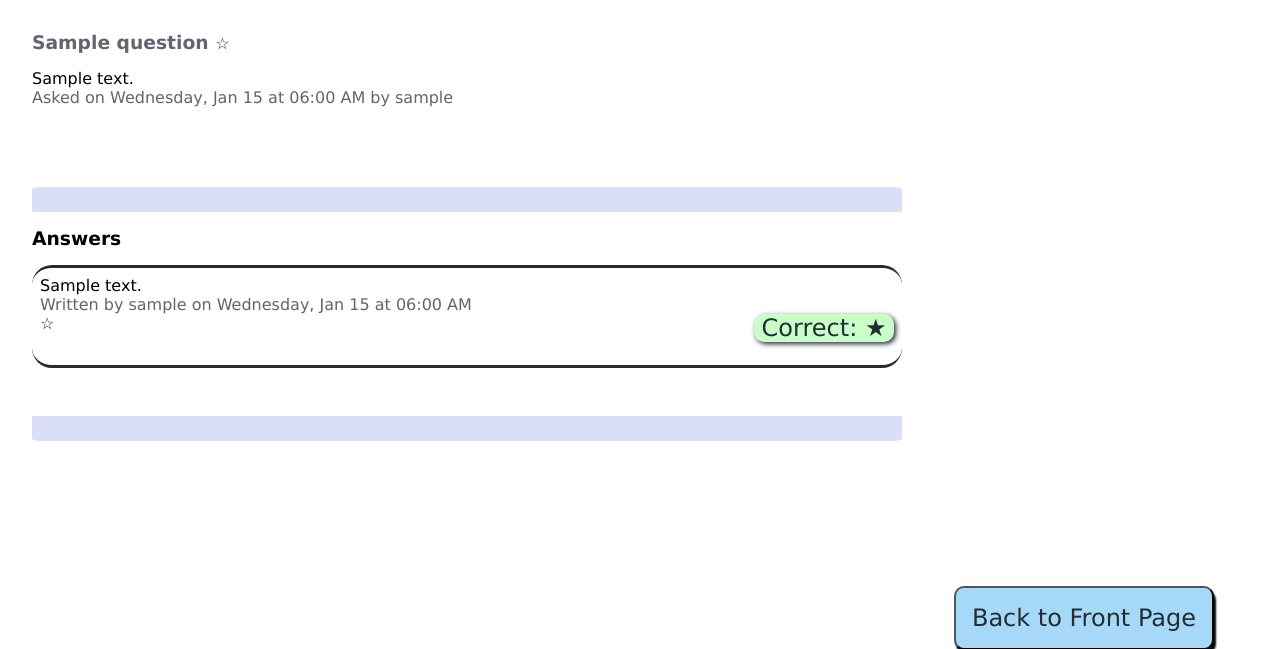
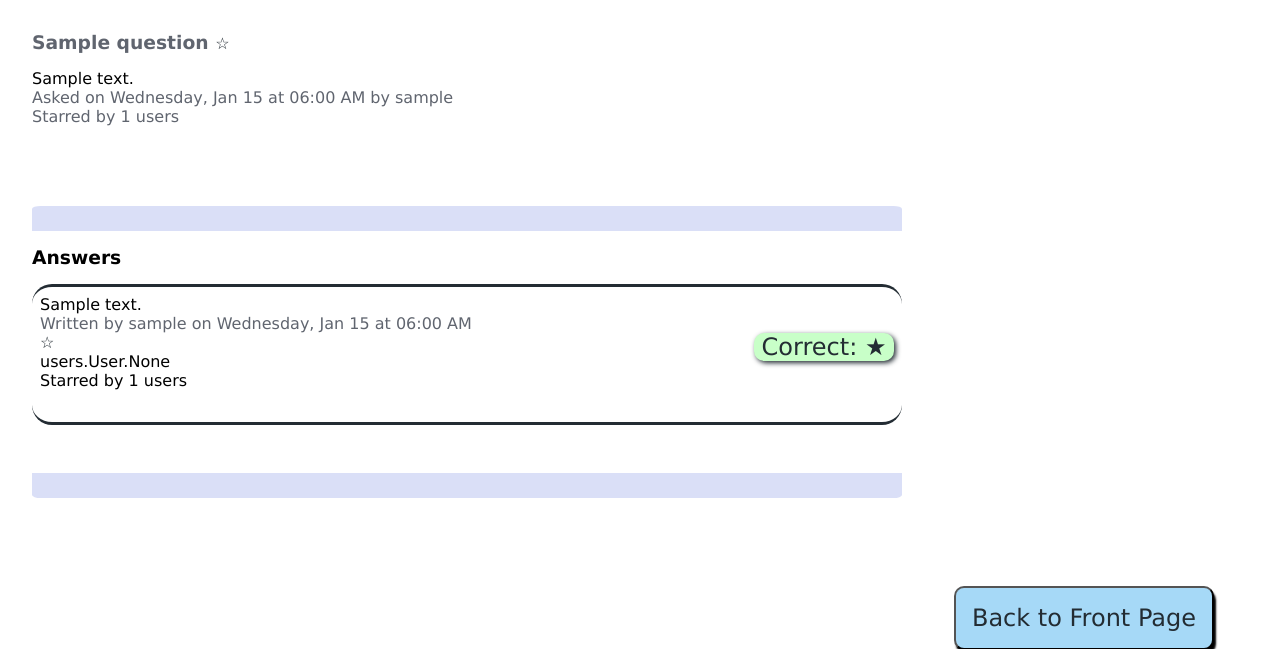
Before and after one commit to momentum-team-4/django-questionbox-kylemcconaughey, a Django app: page /question/1/ in a window 1280 px wide. Shown: the part 109-758 px from the top of the page. Run offline with Django 3.2, Linux system fonts and the light colour scheme; tables that the repository leaves empty hold one stand-in row (values such as "Sample post"); parts of the project's set-up code (start-up, migrations or seed data) failed here and were passed over; some libraries are stand-ins or nearby versions.

Commit message:
debugging lack of starring visibility

```diff
--- a/questionbox/models.py
+++ b/questionbox/models.py
@@ -53,6 +53,9 @@ class Answer(models.Model):
         to=User, related_name="starred_answers", blank=True
     )
 
+    def isStarred(self):
+        pass
+
     correct = models.ManyToManyField(
         to=User, related_name="correct_answers", blank=True
     )
--- a/questionbox/views.py
+++ b/questionbox/views.py
@@ -42,7 +42,12 @@ def question_detail(request, pk):
     return render(
         request,
         "questionbox/question_detail.html",
-        {"question": question, "answers": reversed(answers), "form": form},
+        {
+            "question": question,
+            "answers": reversed(answers),
+            "form": form,
+            "user": request.user,
+        },
     )
 
 
--- a/templates/questionbox/question_detail.html
+++ b/templates/questionbox/question_detail.html
@@ -12,11 +12,14 @@
             &#9734;
             {% endif %}
         </a>
+
     </h3>
-
     <p>{{ question.body|markdownify }}</p>
-
-    <p class='Aauthor'>Asked on {{ question.niceAsked }} by {{ question.user.username }}</p>
+    <div class='Aauthor'>
+        <p>Asked on {{ question.niceAsked }} by {{ question.user.username }}</p>
+        {% if question.times_starred > 0 %}
+        <p>Starred by {{ question.times_starred }} users</p> {% endif %}
+    </div>
 </div>
 
 <form id="answerBox" method="POST" style="display: none;">
@@ -50,17 +53,22 @@
 
 
         <a id="{{ answer.pk }}" data-answer-id="{{ answer.pk }}" style="cursor: pointer" class='ansStar'>
-            {% if answer in user.starred_answers %}
+            {% if user in answer.starred_by %}
             &#9733;
             {% else %}
             &#9734;
             {% endif %}
         </a>
+        <p>{{ answer.starred_by }}</p>
+
         {% if answer.author == request.user %}
         <form>
             <button class='deleteAnswer' type='submit' formaction="{% url 'answer_delete' pk=answer.pk %}">Delete this
                 Answer</button>
         </form>
+        {% endif %}
+        {% if answer.times_starred > 0 %}
+        <p>Starred by {{ answer.times_starred }} users</p>
         {% endif %}
     </div>
     {% endfor %}
```
Also changed, not shown: api/serializers.py (+11 -0 lines).
